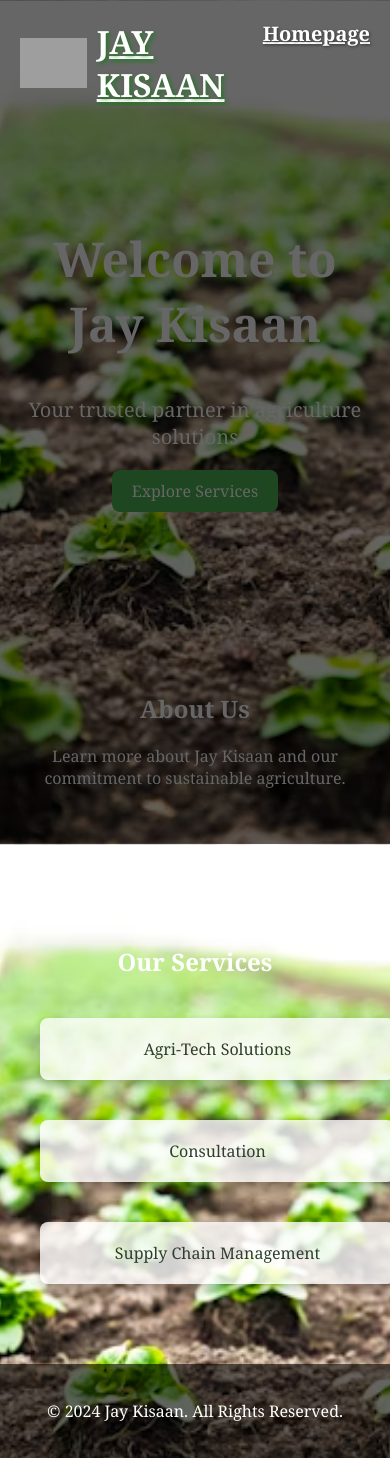
After one commit to Samir433/Jay_Kisan, a Django app: page /home/ in a window 390 px wide. The commit adds this page. Run offline with Django 5.2, Linux system fonts and the light colour scheme; grey boxes are pictures that could not be loaded.

Commit message:
Updated homepage and home structure, added CSS styles, and improved responsiveness

```diff
--- /dev/null
+++ b/FarmerApp/post/templates/post/home.html
@@ -0,0 +1,58 @@
+{% load static %}
+<!DOCTYPE html>
+<html lang="en">
+<head>
+    <meta charset="UTF-8">
+    <meta name="viewport" content="width=device-width, initial-scale=1.0">
+    <title>Jay Kisaan - Home</title>
+    <link rel="stylesheet" href="{% static 'post/style.css' %}" />
+    <link rel="stylesheet" href="{% static 'post/home.css' %}">
+    <style>
+        body {
+            background-image: url("{% static 'images/farm2.avif' %}");
+            background-repeat: no-repeat;
+            background-position: center;
+            background-attachment: fixed;
+            background-size: cover; /* This ensures the image covers the entire background */
+        }
+    </style>
+</head>
+<body>
+    <!-- Navbar -->
+    <nav class="navbar">
+        <a class="navbar-brand" href="{% url 'home' %}">
+            <img src="{% static 'logo.png' %}" alt="Logo">
+            <span>JAY KISAAN</span>
+        </a>
+        <ul class="navbar-nav">
+            <li class="nav-item"><a class="nav-link" href="{% url 'homepage' %}">Homepage</a></li>
+        </ul>
+    </nav>
+
+    <!-- Hero Section -->
+    <section class="hero">
+        <h1>Welcome to Jay Kisaan</h1>
+        <p>Your trusted partner in agriculture solutions</p>
+        <a href="#services" class="btn-primary">Explore Services</a>
+    </section>
+
+    <!-- About Section -->
+    <section id="about" class="about-section">
+        <h2>About Us</h2>
+        <p>Learn more about Jay Kisaan and our commitment to sustainable agriculture.</p>
+    </section>
+
+    <!-- Services Section -->
+    <section id="services" class="services-section">
+        <h2>Our Services</h2>
+        <div class="card">Agri-Tech Solutions</div>
+        <div class="card">Consultation</div>
+        <div class="card">Supply Chain Management</div>
+    </section>
+
+    <!-- Footer -->
+    <footer class="footer">
+        <p>&copy; 2024 Jay Kisaan. All Rights Reserved.</p>
+    </footer>
+</body>
+</html>
--- a/FarmerApp/post/templates/post/homepage.html
+++ b/FarmerApp/post/templates/post/homepage.html
@@ -42,7 +42,7 @@
         </button>
         <div class="collapse navbar-collapse" id="navbarNav">
             <ul class="navbar-nav ms-auto">
-                <li class="nav-item"><a class="nav-link" href="#">Home</a></li>
+                <li class="nav-item"><a class="nav-link" href="{% url 'home' %}">Home</a></li>
                 <li class="nav-item"><a class="nav-link" href="#">About</a></li>
                 <!-- Profile Dropdown -->
                 <li class="nav-item dropdown">
--- a/FarmerApp/post/urls.py
+++ b/FarmerApp/post/urls.py
@@ -2,5 +2,6 @@ from django.urls import path
 from . import views
 
 urlpatterns = [
-    path('', views.homepage, name='homepage'),
+    path('', views.homepage, name='homepage'),  # This is the main homepage
+    path('home/', views.home, name='home'),      # This is the secondary home view
 ]
--- a/FarmerApp/post/views.py
+++ b/FarmerApp/post/views.py
@@ -2,3 +2,5 @@ from django.shortcuts import render
 
 def homepage(request):
     return render(request, 'post/homepage.html')
+def home(request):
+    return render(request, 'post/home.html')
--- /dev/null
+++ b/FarmerApp/static/post/home.css
@@ -0,0 +1,87 @@
+body {
+    font-family: 'Georgia', serif;
+    margin: 0;
+    padding: 0;
+
+    background-size: cover;
+    color: #fff;
+}
+
+.navbar {
+    background: none;
+    padding: 20px;
+    display: flex;
+    justify-content: space-between;
+}
+
+.navbar-brand {
+    font-size: 2rem;
+    color: #ffffff;
+    font-weight: bold;
+    text-shadow: 2px 2px 4px rgba(0, 128, 0, 0.7);
+}
+
+.navbar-brand img {
+    height: 50px;
+    margin-right: 10px;
+}
+
+.navbar-nav {
+    display: flex;
+    list-style: none;
+    padding: 0;
+    margin: 0;
+}
+
+.navbar-nav .nav-item .nav-link {
+    color: #ffffff;
+    font-size: 1.25rem;
+    margin-left: 20px;
+    text-shadow: 1px 1px 3px rgba(0, 0, 0, 0.5);
+}
+
+.hero {
+    display: flex;
+    flex-direction: column;
+    align-items: center;
+    justify-content: center;
+    text-align: center;
+    padding: 100px 20px;
+}
+
+.hero h1 {
+    font-size: 3rem;
+    margin: 0 0 20px;
+}
+
+.hero p {
+    font-size: 1.25rem;
+}
+
+.btn-primary {
+    background-color: #4CAF50;
+    color: #ffffff;
+    padding: 10px 20px;
+    border-radius: 8px;
+    text-decoration: none;
+}
+
+.about-section, .services-section {
+    padding: 60px 20px;
+    text-align: center;
+}
+
+.card {
+    background: rgba(255, 255, 255, 0.8);
+    color: #2f3e2f;
+    padding: 20px;
+    border-radius: 8px;
+    margin: 20px;
+    display: inline-block;
+}
+
+.footer {
+    padding: 20px;
+    text-align: center;
+    background-color: rgba(0, 0, 0, 0.6);
+}
```
